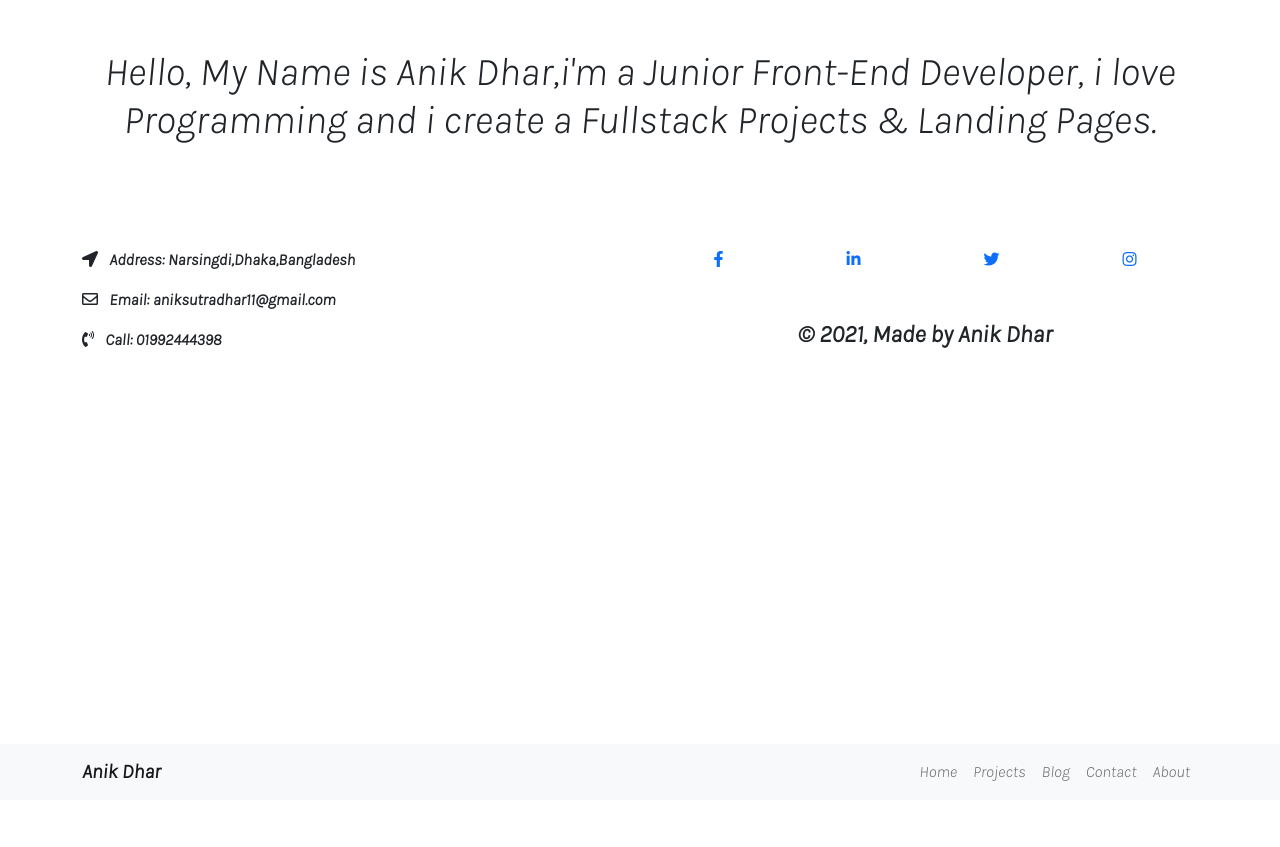
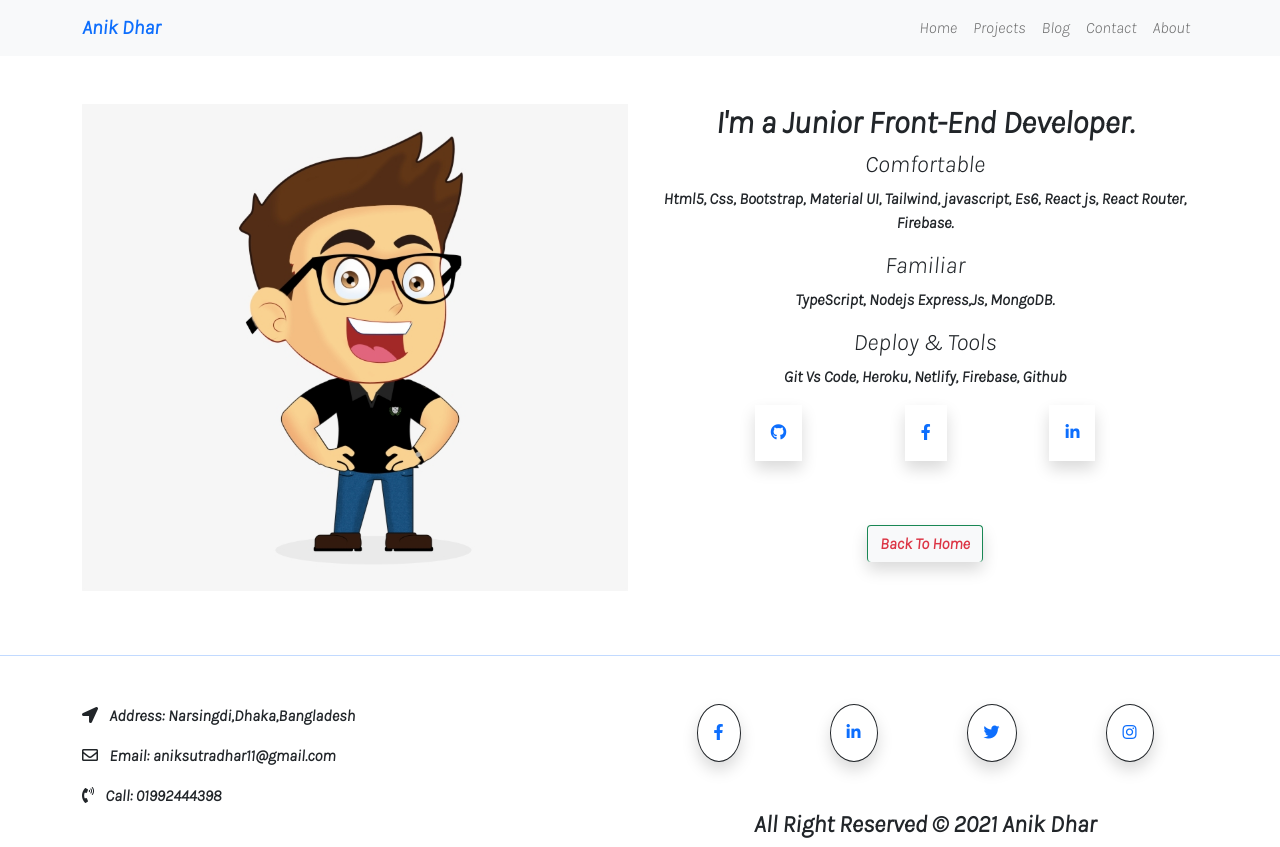
Before and after one commit to anikdha11/anikdhar-protfolio, a React (Create React App) app: page /about in a window 1280 px wide. Before the commit the page ends 800 px from the top, so only its background shows below. Built offline with nearby package versions, Linux system fonts and the light colour scheme.

Commit message:
all done

```diff
--- /dev/null
+++ b/src/Pages/About/About.css
@@ -0,0 +1,8 @@
+.link {
+    border-bottom:transparent;
+
+}
+.link:hover{
+   border-bottom: 4px solid black ;
+
+}
--- a/src/Pages/About/About.js
+++ b/src/Pages/About/About.js
@@ -1,9 +1,58 @@
 import React from 'react';
-
+import { Button, Col, Container, Row } from 'react-bootstrap';
+import { useHistory } from 'react-router';
+import artpic from "../../img/art pic.png"
+import "./About.css"
 const About = () => {
+    let history = useHistory()
+    const backToHome = () => {
+        history.push('/home')
+    }
     return (
         <div className="p-5 fw-bold">
-            <h1>Hello, My Name is Anik Dhar,i'm a Junior Front-End Developer, i love Programming and i create a Fullstack Projects & Landing Pages.</h1>
+            <Container>
+                <Row>
+                    <Col md={6} sm={8}>
+                        <img className="img-fluid" src={artpic} alt="" />
+
+
+                    </Col>
+                    <Col md={6} sm={8}>
+                    <h2 className="fw-bold">I'm a Junior Front-End Developer.</h2>
+                        <h4>Comfortable</h4>
+                        <p>
+                            Html5,
+                            Css,
+                            Bootstrap,
+                            Material UI,
+                            Tailwind,
+                            javascript,
+                            Es6,
+                            React js,
+                            React Router,
+                            Firebase.</p>
+                        <h4>Familiar</h4>
+                        <p>
+                            TypeScript,
+                            Nodejs
+                            Express,Js,
+                            MongoDB.</p>
+                        <h4>Deploy & Tools</h4>
+                        <p>Git
+                            Vs Code,
+                            Heroku,
+                            Netlify,
+                            Firebase,
+                            Github</p>
+                        <div className="d-flex justify-content-evenly mb-3">
+                        <a className=" p-3 shadow border-dark link" href="https://github.com/anikdha11"><i class="fab fa-github"></i></a>
+                        <a className=" p-3 shadow border-dark link" href="https://www.facebook.com/profile.php?id=100004299047919"><i className="fab fa-facebook-f"></i></a>
+                        <a className=" p-3 shadow border-dark link" href="https://www.linkedin.com/in/anik-dhar-b353b31a5"><i className="fab fa-linkedin-in"></i></a>
+                        </div>
+                        <Button className="shadow border-1 border-success bg-light text-danger fw-bold mt-5 link" onClick={backToHome}>Back To Home</Button>
+                    </Col>
+                </Row>
+            </Container>
         </div>
     );
 };
--- a/src/Pages/Footer/Footer.js
+++ b/src/Pages/Footer/Footer.js
@@ -4,7 +4,9 @@ import { Col, Container, Row } from 'react-bootstrap';
 const Footer = () => {
     return (
         <>
+            <hr className=" bg-primary" />
             <Container className="mt-5">
+
                 <Row>
                     <Col md={6} sm={8}>
                         <div className="text-start fw-bold">
@@ -28,13 +30,13 @@ const Footer = () => {
 
                     <Col md={6} sm={8}>
                         <div  className="d-flex justify-content-around mb-5">
-                        <a href="https://www.facebook.com/profile.php?id=100004299047919"><i className="fab fa-facebook-f"></i></a>
-                        <a href="https://www.linkedin.com/in/anik-dhar-b353b31a5"><i className="fab fa-linkedin-in"></i></a>
-                        <a href="#twitter"><i className="fab fa-twitter"></i></a>
-                        <a href="#instragram"><i className="fab fa-instagram"></i></a>
+                        <a className="border rounded-circle p-3 shadow border-dark border-1" href="https://www.facebook.com/profile.php?id=100004299047919"><i className="fab fa-facebook-f"></i></a>
+                        <a className="border rounded-circle p-3 shadow border-dark border-1" href="https://www.linkedin.com/in/anik-dhar-b353b31a5"><i className="fab fa-linkedin-in"></i></a>
+                        <a className="border rounded-circle p-3 shadow border-dark border-1" href="#twitter"><i className="fab fa-twitter"></i></a>
+                        <a className="border rounded-circle p-3 shadow border-dark border-1" href="#instragram"><i className="fab fa-instagram"></i></a>
                         </div>
 
-                        <h4 className="mt-3 fw-bold">&#169; 2021, Made by Anik Dhar</h4>
+                        <h4 className="mt-3 fw-bold">All Right Reserved &#169; 2021 Anik Dhar</h4>
                     </Col>
                 </Row>
             </Container>
--- a/src/Pages/Header/Header.js
+++ b/src/Pages/Header/Header.js
@@ -5,9 +5,9 @@ import { HashLink } from 'react-router-hash-link';
 const Header = () => {
     return (
         <>
-            <Navbar collapseOnSelect expand="lg" bg="light" variant="light" fixed="bottom">
+            <Navbar collapseOnSelect expand="lg" bg="light" variant="light" sticky="top">
                 <Container>
-                    <Navbar.Brand as={HashLink} className="fw-bold" to="/home">Anik Dhar</Navbar.Brand>
+                    <Navbar.Brand as={HashLink} className="fw-bold text-primary link" to="/home">Anik Dhar</Navbar.Brand>
                     <Navbar.Toggle aria-controls="responsive-navbar-nav" />
                     <Navbar.Collapse id="responsive-navbar-nav">
                         <Nav className="me-auto"></Nav>
--- a/src/Pages/ProjectDetails/ProjectDetails.js
+++ b/src/Pages/ProjectDetails/ProjectDetails.js
@@ -1,47 +1,56 @@
 import React, { useEffect, useState } from 'react';
-import { Button, Col, Container, Row } from 'react-bootstrap';
-import { useParams } from 'react-router';
+import { Button, Col, Container,Row, Spinner } from 'react-bootstrap';
+
+import { useHistory, useParams } from 'react-router';
 
 
 
 const ProjectDetails = () => {
     const { detailsId } = useParams();
     const [projects, setProjects] = useState({});
-
+    const [isLoading, setIsLoading] = useState(true)
+    let history = useHistory()
+    const backToHome = () => {
+        history.push('/home')
+    }
 
     useEffect(() => {
         fetch(
-         "https://my-json-server.typicode.com/anikdha11/api-all/projects"
+            "https://my-json-server.typicode.com/anikdha11/api-all/projects"
         )
             .then((res) => res.json())
             .then((data) => {
                 const findData = data.find((project) => project.id == parseInt(detailsId));
                 if (findData) {
                     setProjects(findData);
+
                 }
+                setIsLoading(false)
             });
     }, [detailsId]);
 
 
     return (
         <div>
-            <h1>Projects {detailsId}</h1>
+            <h1 className="fw-bold">Projects {detailsId}</h1>
+            {
+                isLoading &&   <Spinner animation="border" variant="danger" />
+            }
 
             <Container>
-                <Row className="p-5 mt-5 mb-5 mx-auto">
+                <Row className="p-3 mt-3 mb-5 mx-auto">
                     <Col md={6} sm={8}><img className="img-fluid" src={projects.img} alt="" /></Col>
                     <Col>
-                    <h1>{projects.name}</h1>
-                    <p>{projects.description}</p>
-                <div className="d-flex justify-content-evenly">
-                <Button variant="outline-dark"><a style={{textDecoration:"none",fontWeight:"900"}} href={projects.live}>Live-Site</a></Button>
-                {projects.client && <Button variant="outline-dark"><a style={{textDecoration:"none",fontWeight:"900"}} href={projects.client}>Client-code</a></Button>}
-            {projects.server && <Button variant="outline-dark"><a style={{textDecoration:"none",fontWeight:"900"}} href={projects.server}>Server-code</a></Button>}
-                </div>
-                   <br />
-                   <span>Technologies:</span>
-                   <p>{projects.technologies}</p>
-
+                        <h1>{projects.name}</h1>
+                        <p>{projects.description}</p>
+                        <div className="d-flex justify-content-evenly">
+                            <Button className="shadow border-1 bg-light border-dark"><a style={{ textDecoration: "none", fontWeight: "900" }} href={projects.live}>Live-Site</a></Button>
+                            {projects.client && <Button className="shadow border-1 bg-light border-dark"><a style={{ textDecoration: "none", fontWeight: "900" }} href={projects.client}>Client-code</a></Button>}
+                            {projects.server && <Button className="shadow border-1 bg-light border-dark "><a style={{ textDecoration: "none", fontWeight: "900" }} href={projects.server}>Server-code</a></Button>}
+                        </div>
+                        <h2 className="fw-bold mt-3">Technologies:</h2>
+                        <h5>{projects.technologies}</h5>
+                        <Button className="shadow border-1 border-success bg-light text-danger fw-bold" onClick={backToHome}>Back To Home</Button>
                     </Col>
                 </Row>
 
--- a/src/Pages/SingleProject/SingleProject.js
+++ b/src/Pages/SingleProject/SingleProject.js
@@ -15,7 +15,7 @@ const SingleProject = ({ project }) => {
           {description}
             </Card.Text>
             <Link to={url}>
-            <Button variant="outline-dark">Details</Button>
+            <Button className="shadow border-1 bg-light text-dark fw-bold link">Details</Button>
             </Link>
             </Card.Body>
             </Card>
```
Also changed, not shown: src/App.js (+5 -4 lines), src/Pages/Projects/Projects.css (line endings or trailing spaces), src/img/art pic.png (added).
